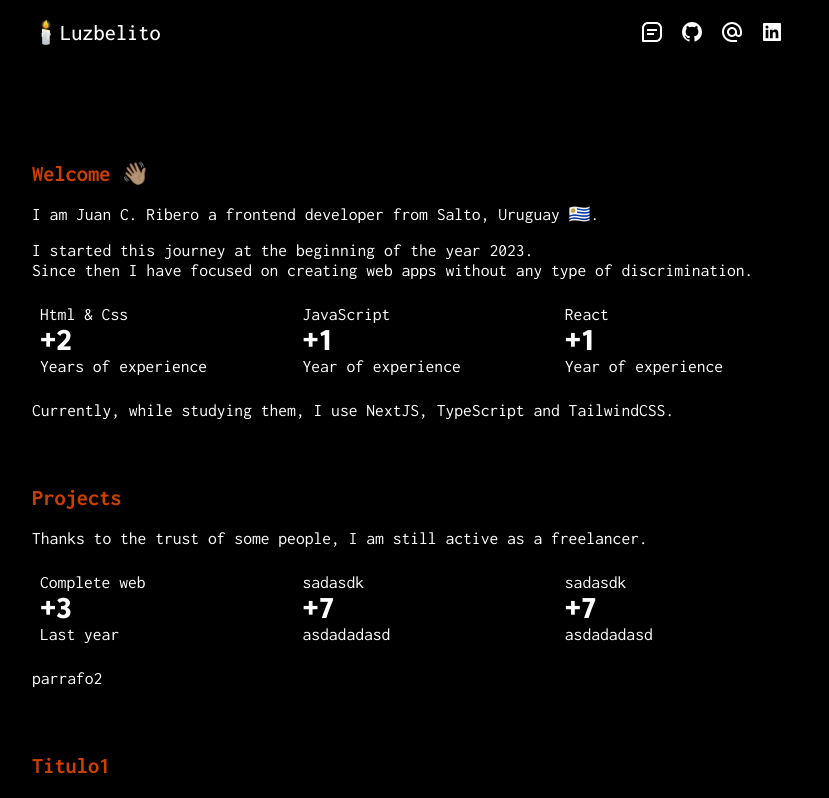
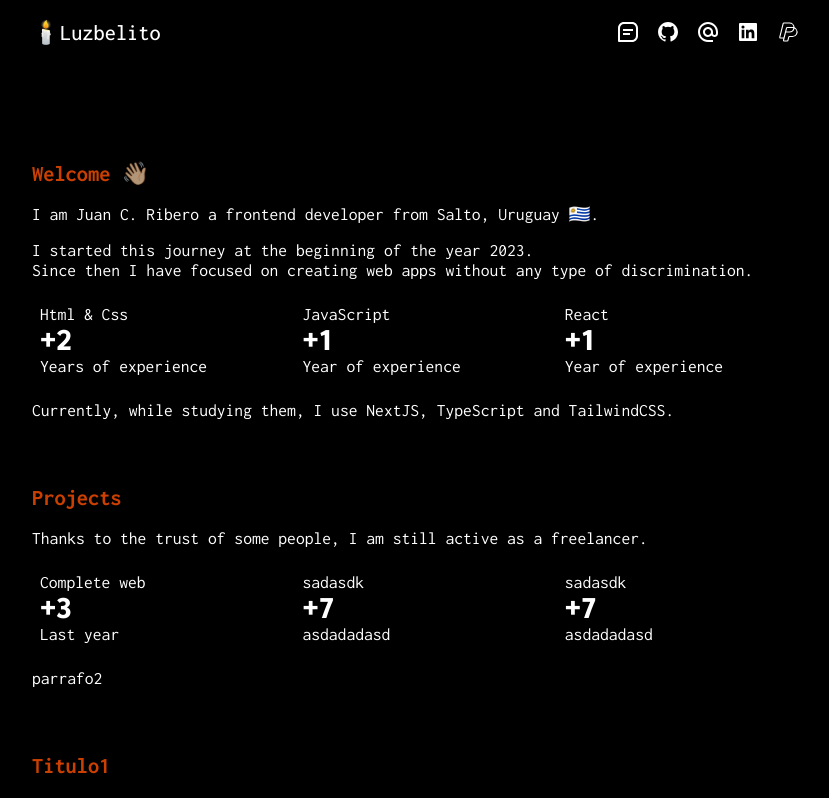
Before and after one commit to riberojuanca/juancaribero, a Next.js app: page / in a window 1280 px wide. Shown: the top 798 px of the page, without its empty margins (224-1053 px from the left). Built offline with nearby package versions, Linux system fonts and the light colour scheme.

Commit message:
Added Donation test

```diff
--- a/app/globals.css
+++ b/app/globals.css
@@ -146,3 +146,7 @@ a {
   margin-top: 6rem;
   padding: 1rem;
 }
+
+.donationsBG {
+  background-color: red;
+}
--- a/app/page.jsx
+++ b/app/page.jsx
@@ -1,10 +1,13 @@
 import Link from "next/link";
+
+import Image from "next/image";
 
 import React from "react";
 import { BiMessageSquareDetail } from "react-icons/bi";
 import { BiLogoGithub } from "react-icons/bi";
 import { MdOutlineAlternateEmail } from "react-icons/md";
 import { BiLogoLinkedinSquare } from "react-icons/bi";
+import { PiPaypalLogoLight } from "react-icons/pi";
 
 function page() {
   return (
@@ -27,7 +30,9 @@ function page() {
             <a href="">
               <BiLogoLinkedinSquare />
             </a>
-            <a href=""></a>
+            <a href="https://www.paypal.com/donate/?hosted_button_id=7797WAYFESTGYgit">
+              <PiPaypalLogoLight />
+            </a>
           </div>
         </header>
         <article>
```
Also changed, not shown: public/paypal.png (added).
